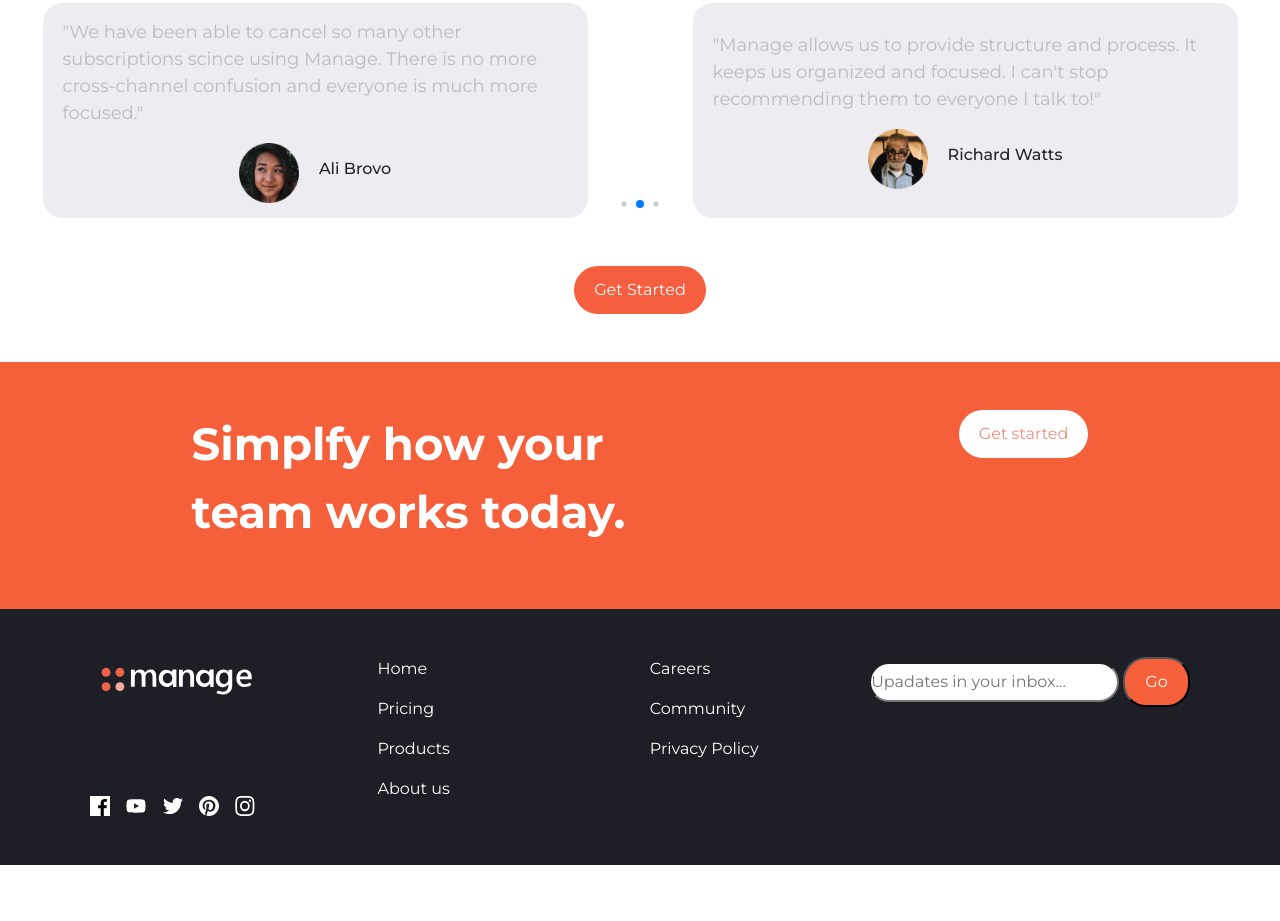
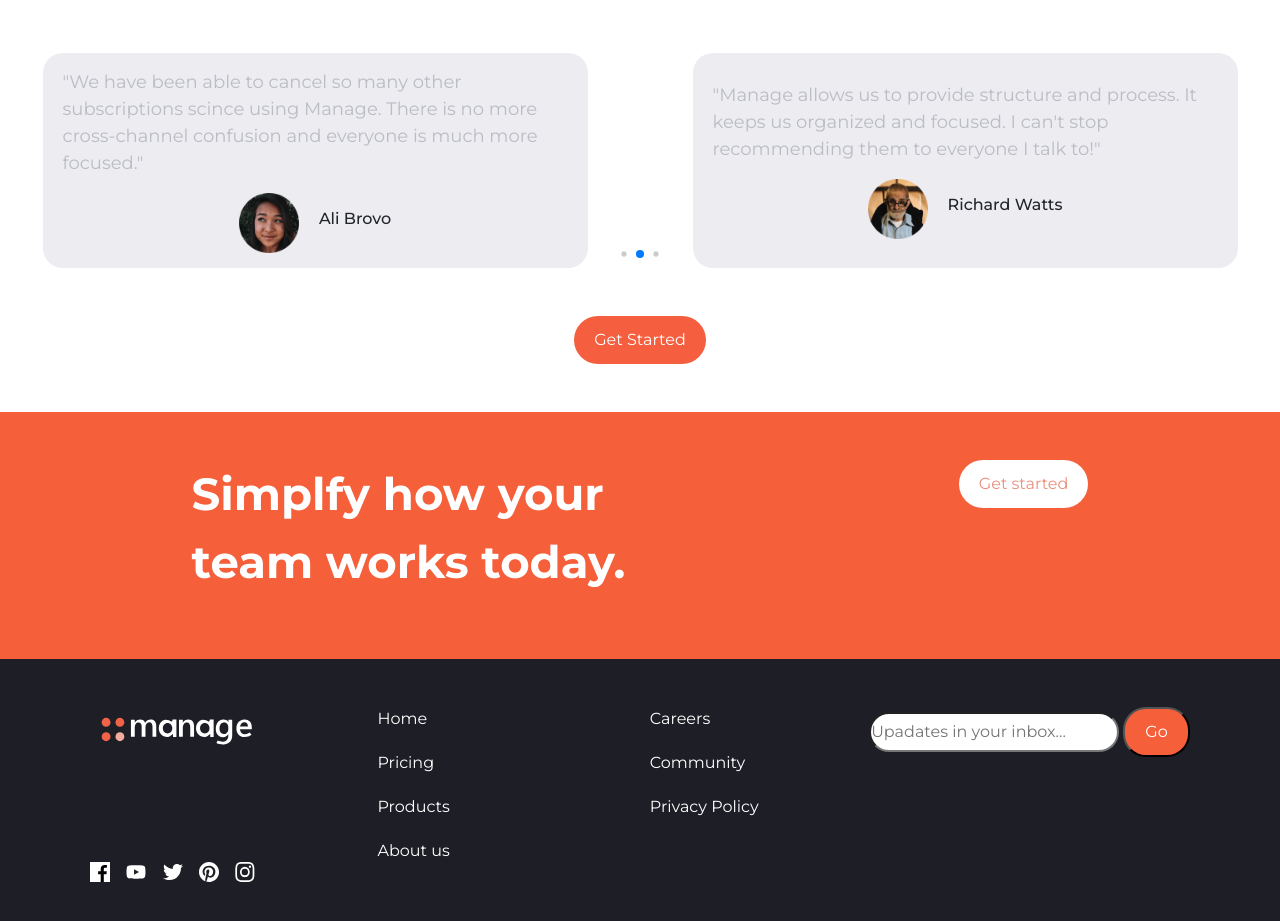
Before and after one commit to ankitposhiya85/Manage-landing-page, a plain HTML site: page index.html in a window 1280 px wide. Shown: the part 1410-2331 px from the top of the page. Before the commit the page ends 2275 px from the top, so only its background shows below. Drawn offline with nearby package versions, Linux system fonts and the light colour scheme.

Commit message:
first commit

```diff
--- a/index.html
+++ b/index.html
@@ -57,7 +57,7 @@
         <button class="get_started">Get Started</button>
     </nav>
 
-    <section class="container mx-auto section1">
+    <section class="container mx-auto section1" id="home">
             <div class="mx-auto">
                 <p class="main_heading">Bring everyone <br> together to build <br> better products.</p>
                 <p class="main_pera pb-3">Manage makes it simple for software teams<br>
@@ -208,15 +208,15 @@
             </div>
             <div class="d-flex footer3">
                 <div class="footer3_p1">
-                    <p>Home</p>
-                    <p>Pricing</p>
-                    <p>Products</p>
-                    <p>About us</p>
+                    <a href="#home">Home</a>
+                    <a href="#">Pricing</a>
+                    <a href="#">Products</a>
+                    <a href="#">About us</a>
                 </div>
-                <div>
-                    <p>Careers</p>
-                    <p>Community</p>
-                    <p>Privacy Policy</p>
+                <div class="footer3_p2">
+                    <a href="#">Careers</a>
+                    <a href="#">Community</a>
+                    <a href="#">Privacy Policy</a>
                 </div>
             </div>
             <div class="footer4">
--- a/style.css
+++ b/style.css
@@ -6,6 +6,7 @@
     box-sizing: border-box;
     text-decoration: none;
     font-family: 'Montserrat';
+    text-decoration: none;
 }
 
 .get_started {
@@ -117,6 +118,8 @@
 
 .sec3_title {
     padding-bottom: 100px;
+    text-align: center;
+    margin-top: 50px;
 }
 
 .sec3 {
@@ -212,4 +215,17 @@ footer {
 
 .footer3_p1 {
     margin-right: 200px;
+    display: block;
 }
+
+.footer3_p1 a {
+    display: block;
+    color: white;
+    padding-bottom: 20px;
+}
+
+.footer3_p2 a {
+    display: block;
+    color: white;
+    padding-bottom: 20px;
+}
```
